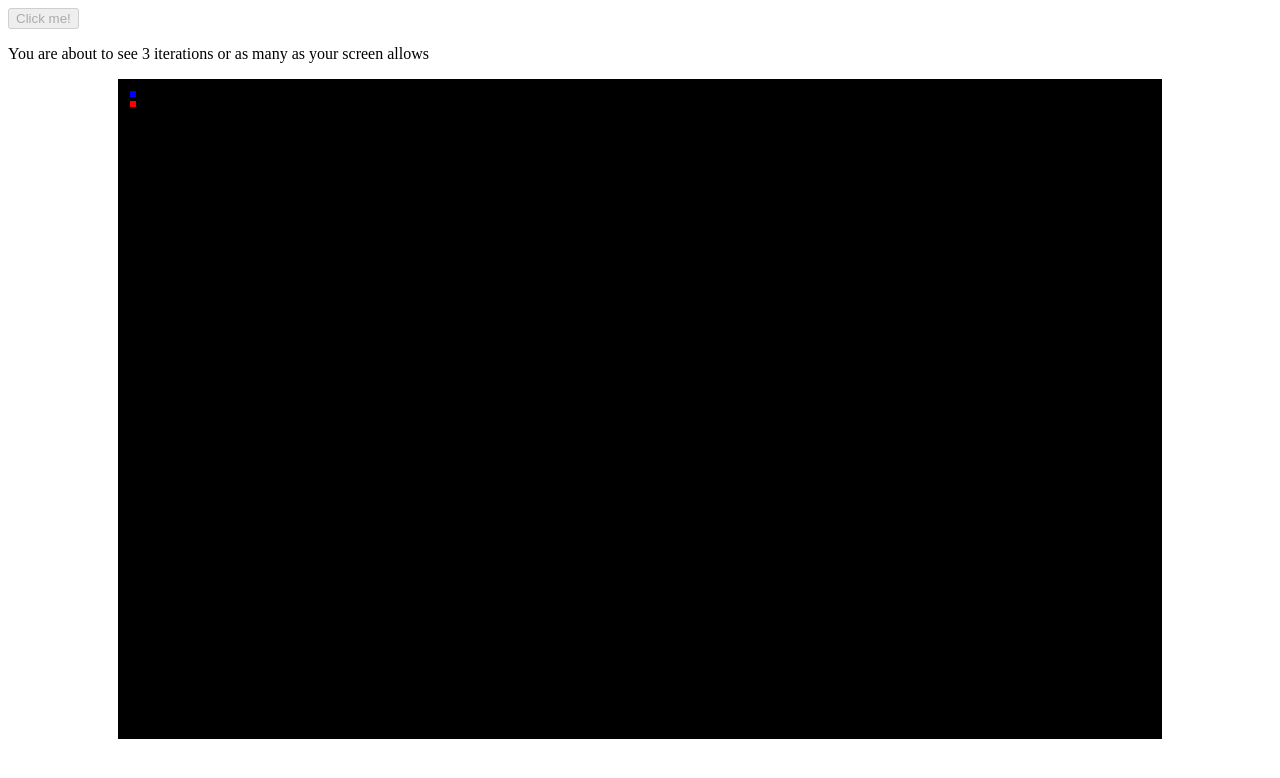
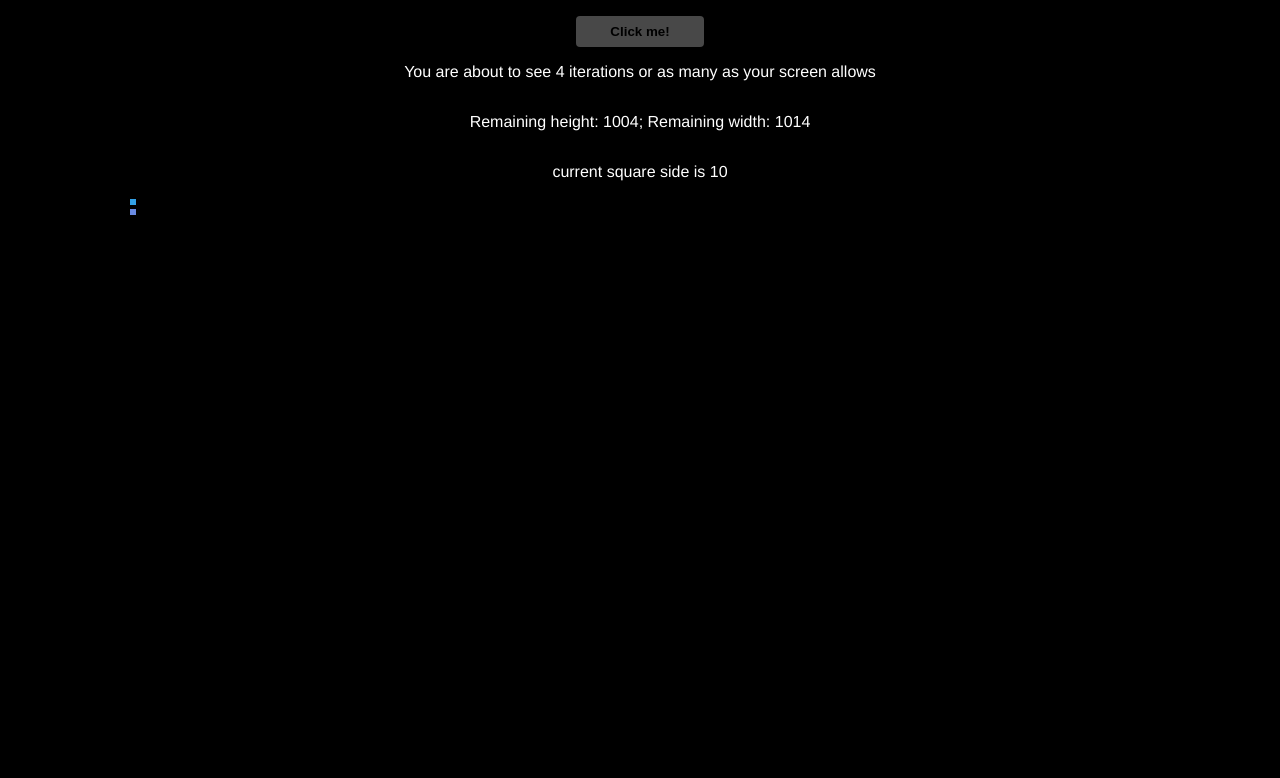
Before and after one commit to entropy88/mondrian_blocks, a plain HTML site: page index.html in a window 1280 px wide. Both pictures are taken after a click on the button "Click me!". Drawn offline with Linux system fonts and the light colour scheme.

Commit message:
random color palette

```diff
--- a/index.html
+++ b/index.html
@@ -1,23 +1,35 @@
 <!DOCTYPE html>
 <html lang="en">
+
 <head>
     <meta charset="UTF-8">
     <meta http-equiv="X-UA-Compatible" content="IE=edge">
     <meta name="viewport" content="width=device-width, initial-scale=1.0">
 
-    <link rel="stylesheet" href="./styles.css"></link>
+    <link rel="stylesheet" href="./styles.css">
+    </link>
     <title>Document</title>
 
 </head>
+
 <body>
-    <button id="start">Click me!</button>
-    <p id="numberOfIterations"></p>
-    <section id="container">
+    <div class="wrapper">
+
+        <section id='description'>
+            <button id="start">Click me!</button>
+            <p id="numberOfIterations"></p>
+            <p id="freeSpace"></p>
+            <p id="currentDimensions"></p>
+        </section>
+
+        <section id="container">
 
 
-    </section>
+        </section>
+    </div>
 
     <script src="./script.js"></script>
 
 </body>
+
 </html>
--- a/script.js
+++ b/script.js
@@ -2,6 +2,8 @@ console.log('script loaded');
 
 let start = document.getElementById('start');
 let container = document.getElementById('container');
+let freeSpace=document.getElementById('freeSpace');
+let currentDimensions=document.getElementById('currentDimensions');
 let numberOfIterationsParagraph = document.getElementById('numberOfIterations');
 console.log(container)
 console.log(start)
@@ -19,14 +21,47 @@ function sleep(ms) {
     let n1 = 0;
     let n2 = 10;
     let nextSize = 0;
+
+
+    //pick palette
+
+
     let colors = ['red', 'blue', 'yellow', 'white'];
+
+
     let directions = ['toTheLeft', 'toTheBottom'];
 
+
+
+    function randomIntFromInterval(min, max) { // min and max included
+        return Math.floor(Math.random() * (max - min + 1) + min)
+      }
+
+    //   const rndInt = randomIntFromInterval(1, 6)
+    //   console.log(rndInt)
+
+    function getPalette(){
+        let colors=[];
+        for (let i=0;i<3; i++){
+              //pick random color
+    let r=randomIntFromInterval(0, 255);
+    let g=randomIntFromInterval(0, 255);
+    let b=randomIntFromInterval(0, 255);
+
+    let randomC=`rgb(${r},${g},${b})`;
+    colors.push(randomC);
+    console.log(randomC)
+    return colors;
+
+
+        }
+    }
 
 //kill command
 let kill = false;
 
 async function draw() {
+
 
     //disable button
     start.disabled=true;
@@ -39,7 +74,7 @@ async function draw() {
 container.innerHTML="";
 
     //random number of iterations
-    let iterations = Math.floor(Math.random() * 15) + 1;
+    let iterations = Math.floor(Math.random() * 20) + 1;
     numberOfIterations.textContent = `You are about to see ${iterations} iterations or as many as your screen allows`
     for (let i = 0; i < iterations; i++) {
         console.log(n1);
@@ -51,7 +86,7 @@ container.innerHTML="";
             drawASquare(n1, i, previous);
             await sleep(2000);
         } else {
-            alert("Out of space!");
+
             start.disabled=false;
             return;
         }
@@ -64,6 +99,8 @@ function drawASquare(n1, i, previous) {
 
     let freeWidth=container.clientWidth-n1;
     let freeHeight=container.clientHeight-(n1+previous);
+    currentDimensions.textContent=`current square side is ${n1}`;
+    freeSpace.textContent=`Remaining height: ${freeHeight}; Remaining width: ${freeWidth}`;
 
     if (freeHeight<n1 || freeWidth<n1){
         kill=true;
@@ -74,13 +111,15 @@ function drawASquare(n1, i, previous) {
         let squareWidth = `${n1}px`;
         let squareHeight = `${n1}px`;
 
+        let palette=getPalette();
+
         //get random color
-        let randomColor = Math.floor(Math.random() * colors.length);
+        let randomColor = Math.floor(Math.random() * palette.length);
 
         square.style.width = squareWidth;
         square.style.height = squareHeight;
         // square.style.backgroundColor=colors[colorIndex];
-        square.style.backgroundColor = colors[randomColor];
+        square.style.backgroundColor = palette[randomColor];
 
    //to change direction
         if (i % 2 == 0) {
--- a/styles.css
+++ b/styles.css
@@ -1,23 +1,51 @@
 body{
     box-sizing: border-box;
+    margin: 0 auto;
+    padding: 0;
+    background-color: black;
+    color:white;
+    font-family: 'Franklin Gothic Medium', 'Arial Narrow', Arial, sans-serif;
 }
-
-section{
+#container{
     margin: auto;
     width: 80vw;
-    height: 80vh;
-    background-color: black;
+    height: 80vw;
+    /* background-color: black; */
     display:flex;
     flex-direction: row;
     flex-wrap: wrap;
     position: relative;
-    border:10px solid black;
+    /* border:10px solid black; */
 }
+
 
 div{
     box-shadow:0px 0px 0px 2px black inset;
     text-align: center;
     /* box-shadow: 5px 5px 5px 5px; */
+}
+
+#description{
+    margin-top:2vh;
+    display: flex;
+    flex-direction: column;
+}
+#description button{
+    width:10vw;
+    align-self: center;
+    border: none;
+   color: white;
+   border-radius: 4px;
+   padding-top: 8px;
+   padding-bottom: 8px;
+   color: black;
+   font-weight: bold;
+}
+
+.wrapper{
+    display: flex;
+    flex-direction: column;
+    border: none;
 }
 
 .startingSquare{
```
